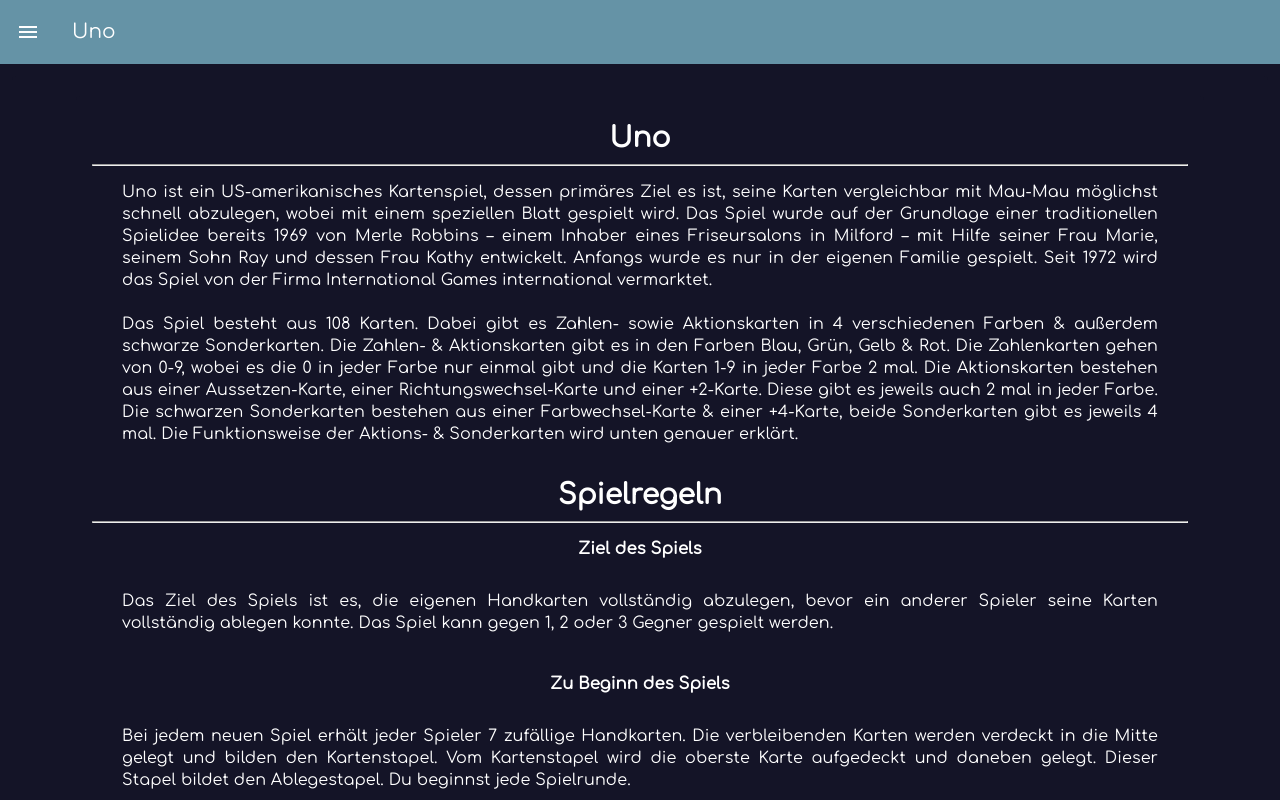
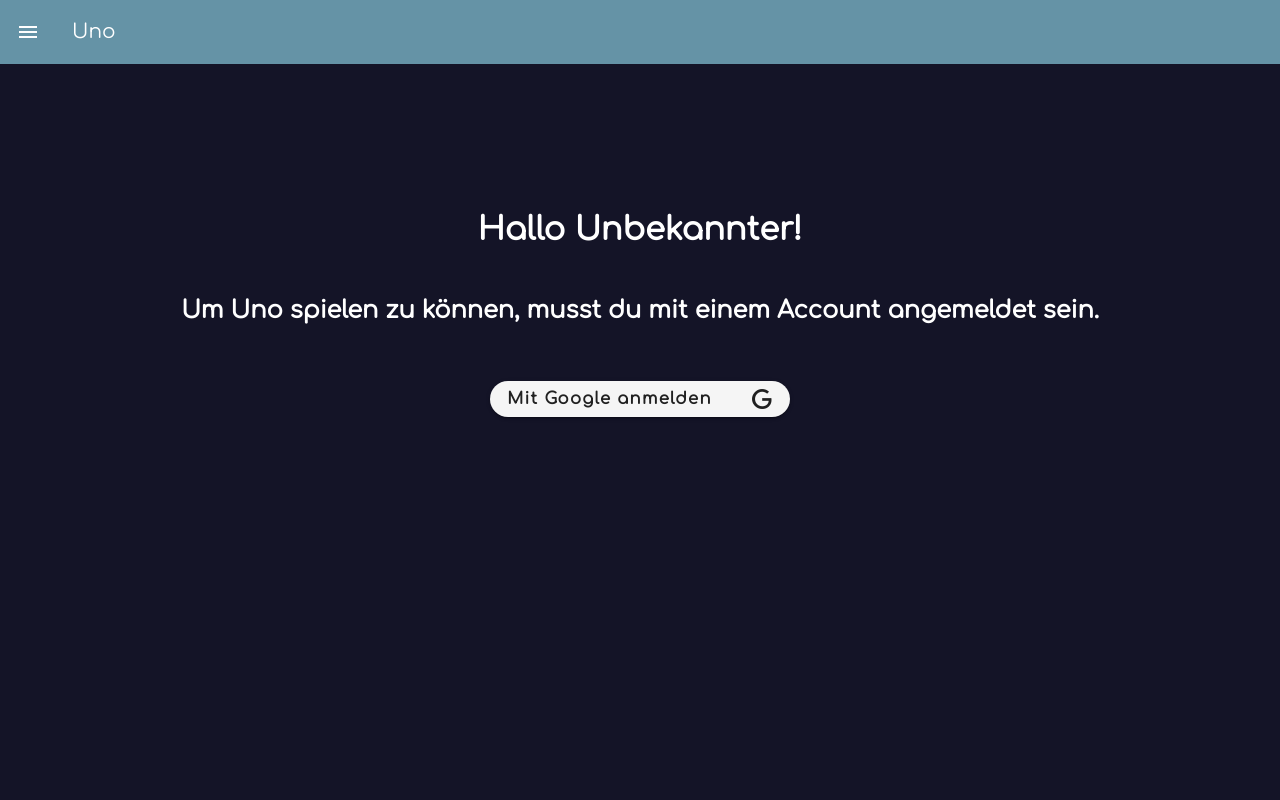
Before and after one commit to florian-lanz/wa_uno_vue, a Vue app: page /acc in a window 1280 px wide. Before the commit this address led to /about. Shown: the top 800 px of the page. Built offline with nearby package versions, Linux system fonts and the light colour scheme; no server answers.

Commit message:
Designed Account Screen

```diff
--- a/src/router/index.js
+++ b/src/router/index.js
@@ -15,6 +15,11 @@
   {
     path: '/',
     redirect: '/about'
+  },
+  {
+    path: '/acc',
+    name: 'Acc',
+    component: Account
   },
   {
     path: '/account',
--- a/src/views/Account.vue
+++ b/src/views/Account.vue
@@ -1,16 +1,48 @@
 <template>
   <v-container fluid fill-height>
     <v-row>
+      <v-col cols="12">
+        <h1 v-if="loggedIn" :key="loggedIn">
+          Herzlich Willkommen, {{name}}!
+        </h1>
+        <h1 v-else :key="loggedIn">
+          Hallo Unbekannter!
+        </h1>
+      </v-col>
+      <v-col cols="12">
+        <h2 v-if="!loggedIn" :key="loggedIn">
+          Um Uno spielen zu können, musst du mit einem Account angemeldet sein.
+        </h2>
+      </v-col>
+      <v-col cols="2">
+      </v-col>
+      <v-col cols="8">
+<!--        TODO: Hier Login/Registrierungs-Komponente einbinden -->
+      </v-col>
+      <v-col cols="2">
+      </v-col>
+      <v-col cols="12">
+        <v-btn v-if="!loggedIn" class="mt-1 mb-1 button" @click="socialLogin" autocapitalize="false" width="300">
+          <h3 class="text-styling-button">Mit Google anmelden</h3>
+          <v-spacer/>
+          <v-icon>mdi-google</v-icon>
+        </v-btn>
+        <v-btn v-else class="mt-1 mb-1 button" @click="logout" autocapitalize="false" width="200">
+          <h3 class="text-styling-button">Abmelden</h3>
+          <v-spacer/>
+          <v-icon>mdi-logout-variant</v-icon>
+        </v-btn>
+      </v-col>
+    </v-row>
+    <v-row>
       <v-col>
-        <h1 :v-if="loggedIn" :key="loggedIn" >
-        </h1>
       </v-col>
     </v-row>
   </v-container>
 </template>
 
 <script>
-import { getAuth } from 'firebase/auth';
+import {getAuth, GoogleAuthProvider, signInWithPopup, signOut} from 'firebase/auth';
 
 export default {
   name: "Account",
@@ -20,10 +52,48 @@
   data() {
     return {
       loggedIn: false,
+      name: ""
     }
   },
   methods: {
+    socialLogin() {
+      const provider = new GoogleAuthProvider();
+      const auth = getAuth();
+      signInWithPopup(auth, provider)
+          .then((result) => {
+            const credential = GoogleAuthProvider.credentialFromResult(result);
+            const token = credential.accessToken;
+            const user = result.user;
 
+            alert(token + ' ' + user);
+            this.$router.replace('acc');
+            this.$router.replace('account');
+          }).catch((error) => {
+        const errorCode = error.code;
+        const errorMessage = error.message;
+        const email = error.email;
+        const credential = GoogleAuthProvider.credentialFromError(error);
+
+        alert(error + errorCode + errorMessage + email + credential);
+      });
+    },
+    logout() {
+      const auth = getAuth();
+      signOut(auth).then(() => {
+        this.$router.replace('acc');
+        this.$router.replace('account');
+      });
+    },
+    reload() {
+      const auth = getAuth();
+      const currentUser = auth.currentUser;
+      if(!currentUser) {
+        this.loggedIn = false;
+      } else {
+        this.loggedIn = true;
+        this.name = currentUser.displayName
+      }
+    }
   },
   mounted () {
     const auth = getAuth();
@@ -32,15 +102,52 @@
       this.loggedIn = false;
     } else {
       this.loggedIn = true;
+      this.name = currentUser.displayName
     }
-  }
+  },
+  watch: {
+    '$route': 'reload'
+  },
 }
 </script>
 
 <style scoped>
 
+h1 {
+  font-family: Comfortaa;
+  color: #FFFFFF;
+  padding: 15px 15px 15px 15px;
+}
+
+h2 {
+  font-family: Comfortaa;
+  color: #FFFFFF;
+}
+
 div {
   background-color: #141427 !important;
 }
 
+.text-styling-button {
+  font-family: Comfortaa !important;
+  font-weight: bold !important;
+}
+
+.button {
+  padding: 10px 15px 10px 15px;
+  margin: 0 5px 0 5px;
+  border: none;
+  border-radius: 20px;
+}
+
+.button:hover {
+  transform: scale(1.1);
+  transition-duration: 0.3s;
+  background-color: #CCCCCC;
+}
+
+.v-btn {
+  text-transform:none !important;
+}
+
 </style>
```
